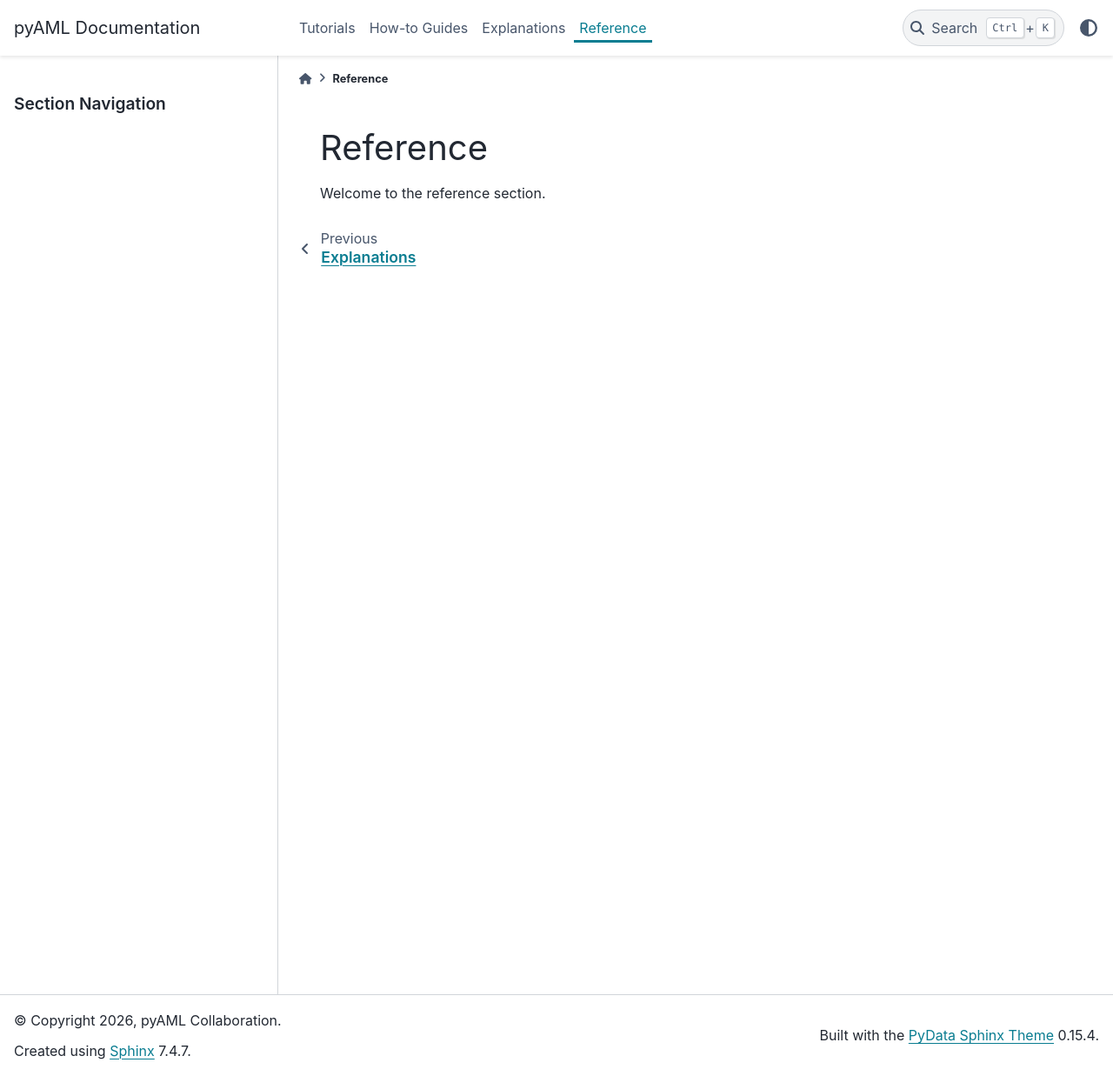
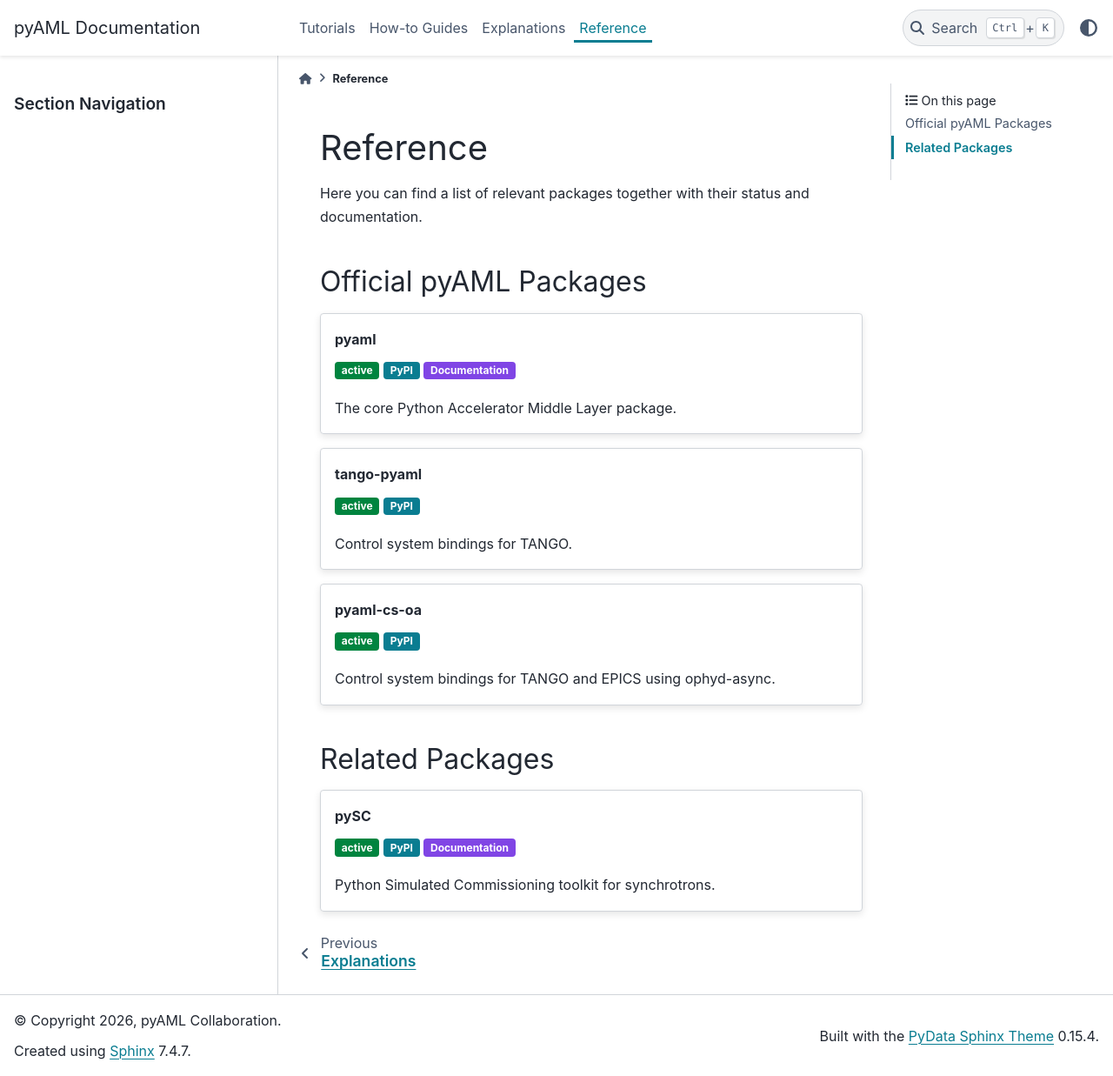
Before and after one commit to python-accelerator-middle-layer/documentation, a Sphinx documentation site: the page built from docs/source/reference/index.md, in a window 1280 px wide and 1237 px high. Shown: the whole window at 87% size. Built offline with Sphinx 7.4.7 and the PyData theme 0.15.4, drawn with Linux system fonts in a browser that asks for light colours.

Commit message:
Add references page.

````diff
--- a/docs/source/conf.py
+++ b/docs/source/conf.py
@@ -17,7 +17,7 @@
 extensions = [
     "sphinx_copybutton",
     "myst_nb",
-    "sphinx_design"
+    "sphinx_design",
 ]
 
 templates_path = ['_templates']
--- a/docs/source/reference/index.md
+++ b/docs/source/reference/index.md
@@ -1,3 +1,36 @@
 # Reference
 
-Welcome to the reference section.
+Here you can find a list of relevant packages together with their status and documentation.
+
+## Official pyAML Packages
+
+
+```{card} pyaml
+
+{bdg-success}`active` {bdg-link-primary}`PyPI <https://pypi.org/project/accelerator-middle-layer/>` {bdg-link-secondary}`Documentation <https://pyaml.readthedocs.io/en/latest/>`
+
+The core Python Accelerator Middle Layer package.
+```
+
+```{card} tango-pyaml
+
+{bdg-success}`active` {bdg-link-primary}`PyPI <https://pypi.org/project/tango-pyaml/>`
+
+Control system bindings for TANGO.
+```
+
+```{card} pyaml-cs-oa
+
+{bdg-success}`active` {bdg-link-primary}`PyPI <https://pypi.org/project/pyaml-cs-oa/>`
+
+Control system bindings for TANGO and EPICS using ophyd-async.
+```
+
+## Related Packages
+
+```{card} pySC
+
+{bdg-success}`active` {bdg-link-primary}`PyPI <https://pypi.org/project/accelerator-commissioning/>` {bdg-link-secondary}`Documentation <https://accelerator-commissioning.readthedocs.io/en/latest/>`
+
+Python Simulated Commissioning toolkit for synchrotrons.
+```
````
